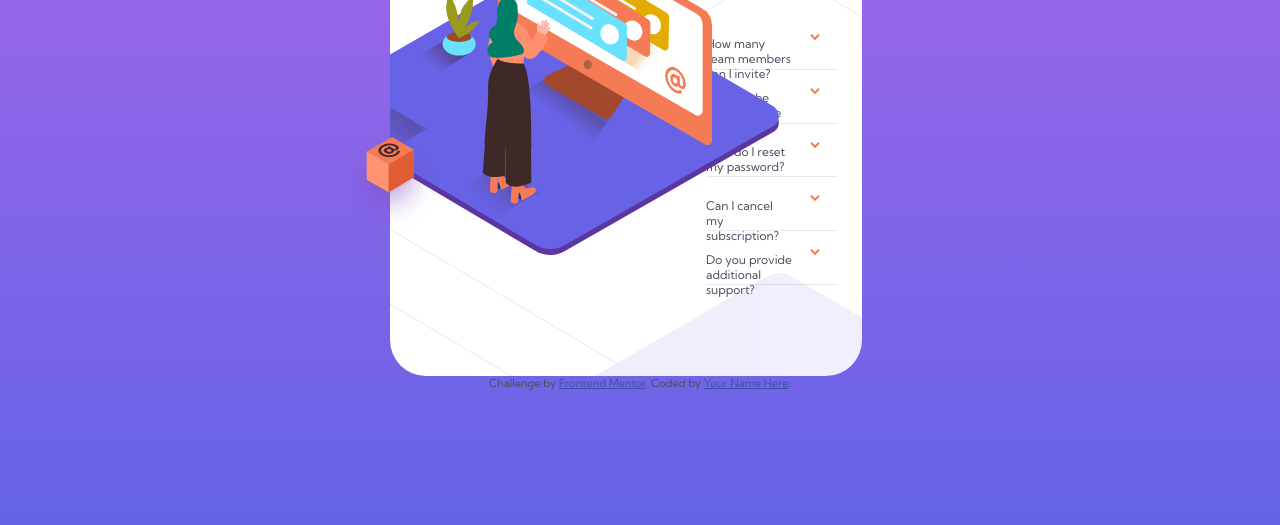
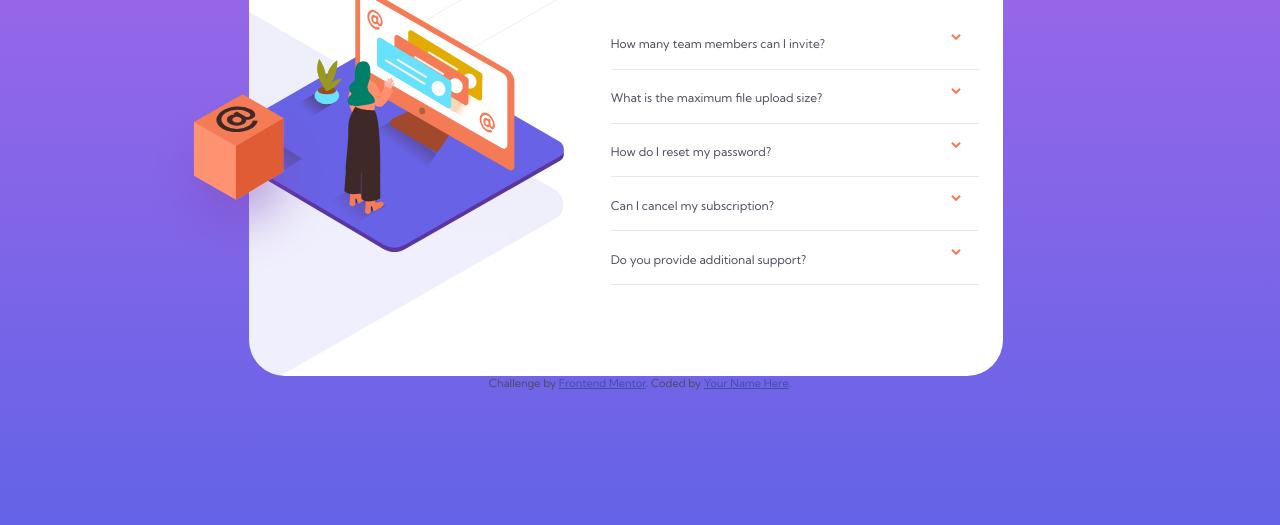
Before and after one commit to agatablazejewska/CSSLearning, a plain HTML site: page faq-accordion-card/index.html in a window 1280 px wide. Shown: the part 275-800 px from the top of the page. Drawn offline with Linux system fonts and the light colour scheme.

Commit message:
All media queries done

```diff
--- a/faq-accordion-card/css/styles.css
+++ b/faq-accordion-card/css/styles.css
@@ -137,7 +137,7 @@ main {
 
 .item__content.active {
     display: block;
-    margin: 0em 0 1em 0;
+    margin: 0 0 1em 0;
 }
 
 .item__arrow {
@@ -204,9 +204,13 @@ main {
     }
 }
 
-@media(min-width: 1000px) {
+@media(min-width: 900px) {
+
+}
+
+@media(min-width: 900px) {
     main {
-        max-width: 70%;
+        max-width: 85%;
         margin-right: 10%;
         display: grid;
         grid-template-columns: 100px 2fr 2fr;
@@ -217,7 +221,7 @@ main {
         grid-column: 2/4;
         grid-row: 1;
         display: grid;
-        grid-template-columns: 50% 80px 1fr;
+        grid-template-columns: 1fr 100px 1.5fr;
         grid-template-rows: 0.5fr 3fr;
         grid-gap: 0;
         overflow: hidden;
@@ -240,19 +244,20 @@ main {
         align-items: center;
         position: relative;
         top: 10%;
-        left: 50%;
+        left: 85%;
     }
 
-    .images-box img {
-        width: 100%;
-    }
 
     .images__desktop {
+        width: max(320px, 45%);
+        height: max(450px, 35%);
         grid-column: 1;
         grid-row: 1/3;
     }
 
     .images-desktop-main {
+        width: max(320px, 100%);
+        height: max(400px, 100%);
         z-index: 3;
         display: flex;
         justify-content: flex-start;
@@ -261,6 +266,8 @@ main {
     }
 
     .images-desktop-background {
+        width: max(320px, 100%);
+        height: max(400px, 100%);
         z-index: 2;
         display: flex;
         justify-content: flex-start;
@@ -268,15 +275,17 @@ main {
     }
 
     .images-desktop-main img {
+        width: max(320px, 100%);
         position: absolute;
         top: 20%;
-        left: -35%;
+        left: -10%;
     }
 
     .images-desktop-background img {
+        width: max(650px, 100%);
         position: absolute;
-        top: -10%;
-        left: -35%;
+        top: -135%;
+        left: -110%;
     }
 
     .card__header {
@@ -295,8 +304,46 @@ main {
     }
 }
 
+@media(min-width: 1100px) {
+    main {
+        max-width: 75%;
+    }
+
+    .card {
+        grid-template-columns: 1fr 100px 1.5fr;
+    }
+
+    .images__desktop {
+        width: max(350px, 45%);
+        height: max(450px, 35%);
+    }
+
+    .images-desktop-main {
+        width: max(350px, 100%);
+        height: max(400px, 100%);
+    }
+
+    .images-desktop-background {
+        width: max(350px, 100%);
+        height: max(400px, 100%);
+    }
+
+    .images-desktop-main img {
+        width: max(350px, 100%);
+        top: 20%;
+        left: -10%;
+    }
+
+    .images-desktop-background img {
+        width: max(700px, 100%);
+        top: -140%;
+        left: -110%;
+    }
+}
+
 @media(min-width: 1370px) {
     main {
+        max-width: 75%;
         grid-template-columns: 1fr 2fr 2fr;
     }
 
@@ -325,13 +372,12 @@ main {
     }
 
     .images-desktop-main img {
-        position: absolute;
         top: 10%;
         left: -15%;
     }
 
     .images-desktop-background img {
-        position: absolute;
+        width: max(966px, 100%);
         top: -175%;
         left: -110%;
     }
```
